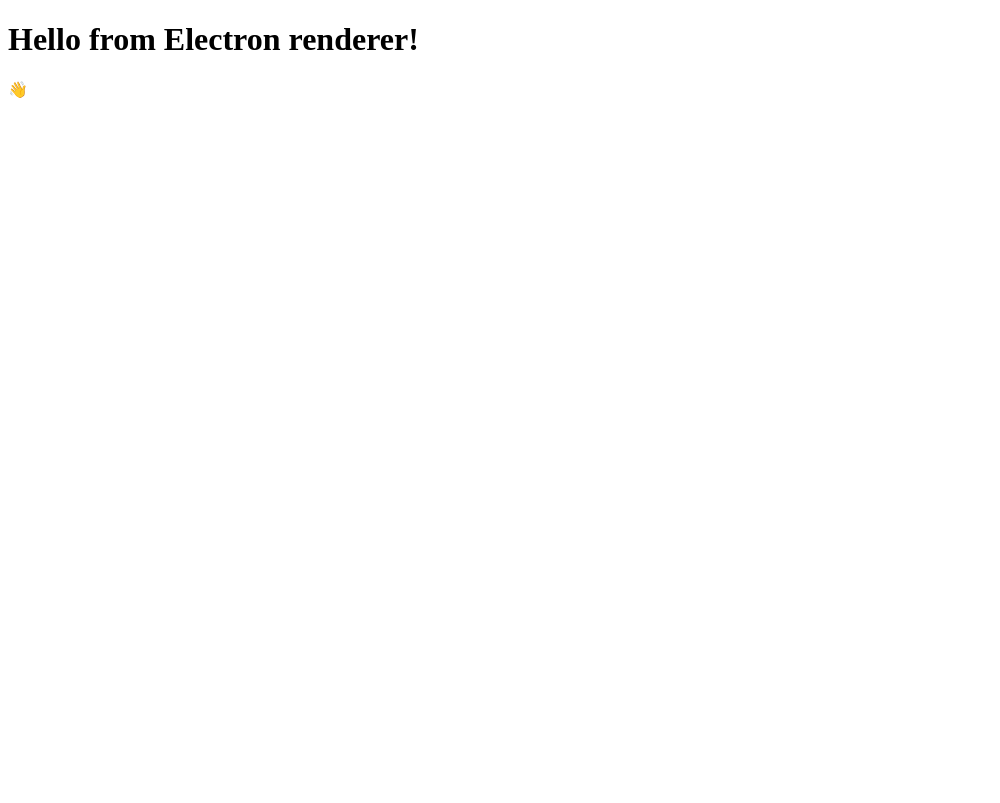
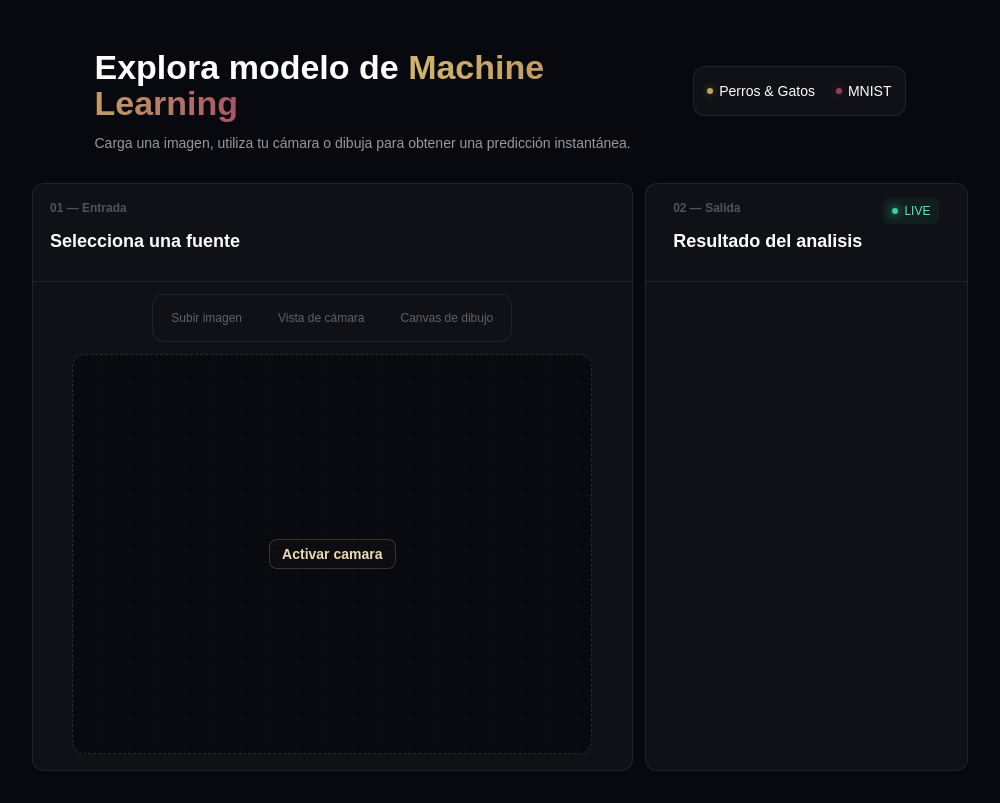
Before and after one commit to julian-bc/cs1-ws-lab1-de, an Electron app: page index.html in a window 1000 px wide. Drawn offline with Linux system fonts and the light colour scheme.

Commit message:
feat: add index window preliminar

```diff
--- a/index.html
+++ b/index.html
@@ -11,10 +11,59 @@
       http-equiv="X-Content-Security-Policy"
       content="default-src 'self'; script-src 'self'"
     />
-    <title>Hello from Electron renderer!</title>
+    <link rel="stylesheet" href="styles.css">
+    <title>LabCS</title>
   </head>
   <body>
-    <h1>Hello from Electron renderer!</h1>
-    <p>👋</p>
+    <section class="header">
+      <div>
+        <h1>Explora modelo de <span class="h1_bold">Machine <br>Learning</span></h1>
+        <p>Carga una imagen, utiliza tu cámara o dibuja para obtener una predicción instantánea.</p>
+      </div>
+
+      <ul class="box">
+        <li id="catsdogs"><span class="model-dot cyan"></span>Perros & Gatos</li>
+        <li id="mnist"><span class="model-dot violet"></span>MNIST</li>
+      </ul>
+    </section>
+
+    <main>
+      <section class="in box">
+        <div class="in_header">
+          <div class="in_header_title">
+            <span>01 — Entrada</span>
+            <h2>Selecciona una fuente</h2>
+          </div>
+        </div>
+
+        <div class="in_main">
+          <ul class="in_main_options">
+            <li>Subir imagen</li>
+            <li>Vista de cámara</li>
+            <li>Canvas de dibujo</li>
+          </ul>
+
+          <div class="in_main_input">
+            <button>Activar camara</button>
+          </div>
+        </div>
+      </section>
+
+      <section class="out box">
+        <div class="out_header">
+          <div class="out_header_title">
+            <span>02 — Salida</span>
+            <h2>Resultado del analisis</h2>
+          </div>
+
+          <div>
+            <span class="out_header_live"><span class="model-dot green"></span>LIVE</span>
+          </div>
+        </div>
+
+        <div class="out_result">
+        </div>
+      </section>
+    </main>
   </body>
 </html>
--- a/main.js
+++ b/main.js
@@ -93,8 +93,8 @@
   const win = new BrowserWindow({
     width: 1000,
     height: 720,
-    minWidth: 860,
-    minHeight: 600,
+    minWidth: 1000,
+    minHeight: 720,
     backgroundColor: '#08090e',
     title: 'CSLab',
     webPreferences: {
@@ -104,7 +104,7 @@
       sandbox: true
     }
   });
-  win.setMenuBarVisibility(false);
+  // win.setMenuBarVisibility(false);
   win.loadFile('index.html');
 }
 
--- /dev/null
+++ b/styles.css
@@ -0,0 +1,205 @@
+* {
+  box-sizing: border-box;
+}
+
+html,
+body {
+  margin: 0;
+  padding: 0;
+  width: 100%;
+  min-height: 100%;
+}
+
+ul,
+ol {
+  list-style: none;
+}
+
+body {
+  background: #08090e;
+  color: white;
+  font-family: Arial, Helvetica, sans-serif;
+  padding: 32px;
+}
+
+h1 {
+  font-size: 34px;
+  line-height: 1.05;
+  margin: 0;
+}
+
+.box {
+  background: #ffffff09;
+  border: 1px solid #ffffff14;
+  border-radius: 12px;
+}
+
+.header {
+  padding: 18px 0;
+}
+
+.header,
+main {
+  display: flex;
+  justify-content: space-evenly;
+}
+
+.header ul {
+  display: flex;
+  align-self: flex-start;
+  gap: 5px;
+  padding: 5px;
+}
+
+.header ul li {
+  min-height: 38px;
+  padding: 0 8px;
+}
+
+.header p {
+  font-size: 14px;
+  color: #999;
+}
+
+.h1_bold {
+  background: linear-gradient(
+    100deg,
+    rgb(209, 179, 109) 5%,
+    rgb(192, 150, 102) 55%,
+    rgb(167, 81, 101)
+  );
+
+  -webkit-background-clip: text;
+  background-clip: text;
+  -webkit-text-fill-color: transparent;
+}
+
+.header li,
+.out_header_live {
+  display: flex;
+  justify-content: center;
+  align-items: center;
+  gap: 6px;
+  font-size: 14px;
+}
+
+.model-dot {
+  display: inline-block;
+  width: 6px;
+  height: 6px;
+  border-radius: 50%;
+}
+
+.model-dot.violet {
+  box-shadow: rgba(147, 65, 87, 0.45) 0 0 7px;
+  background: rgb(147, 65, 87);
+}
+
+.model-dot.cyan {
+  box-shadow: rgba(195, 163, 95, 0.45) 0 0 7px;
+  background: rgb(195, 163, 95);
+}
+
+main {
+  gap: 12px
+}
+
+main .in {
+  width: 65%;
+}
+
+main .out {
+  width: 35%;
+}
+
+.in_main_options {
+  display: flex;
+  margin: 16px auto;
+  align-items: center;
+  justify-content: center;
+  padding: 4px 6px;
+  gap: 12px;
+  border: 1px solid #ffffff14;
+  border-radius: 12px;
+  margin: 16px;
+  height: fit-content;
+  width: fit-content;
+  margin: 12px auto;
+}
+
+.in_main_options li {
+  text-align: center;
+  color: #ffffff57;
+  /* border: 1px solid #ffffff14; */
+  /* border-radius: 12px; */
+  padding: 12px 12px;
+  font-size: 12px;
+}
+
+.in_main_input {
+  width: 70%;
+  margin: 0 auto;
+  background-color: #03050a80;
+  background-image: linear-gradient(#c3a35f05 1px, #0000 1px), linear-gradient(90deg, #c3a35f05 1px, #0000 1px), none;
+  background-position: 0 0, 0 0, 0 0;
+  background-repeat: repeat, repeat, repeat;
+  background-size: 28px 28px;
+  width: 520px;
+  height: 400px;
+  border: 1px dashed #d1b36d33;
+  border-radius: 13px;
+  display: flex;
+  justify-content: center;
+  align-items: center;
+  margin-bottom: 16px;
+}
+
+.in_main_input button {
+  padding: 6px 12px;
+  color: #eadcae;
+  background: #c3a35f05;
+  font-size: 14px;
+  font-weight: bold;
+  border-radius: 8px;
+  border-width: 1px;
+  border-style: solid;
+  border-color: rgba(209, 179, 109, 0.24);
+  cursor: pointer;
+}
+
+.out_header,
+.in_header {
+  padding: 14px 17px;
+  border-bottom: 1px solid #ffffff13;
+}
+
+.out_header h2,
+.in_header h2 {
+ font-size: 18px;
+}
+
+.out_header span:first-child,
+.in_header span:first-child {
+ font-size: 12px;
+ color: #ffffff47;
+ font-weight: bolder;
+}
+
+.out_header {
+  display: flex;
+  justify-content: space-around;
+}
+
+.out_header_live {
+  padding: 6px 9px;
+  background-color: #34D3990f;
+  color: #66e7b7 !important;
+  font-weight: 400 !important;
+  border-radius: 6px;
+  gap: 6px;
+}
+
+.model-dot.green {
+  box-shadow: rgb(52, 211, 153) 0px 0px 8px;
+  background: rgb(52, 211, 153);
+}
```
Also changed, not shown: renderer.js (added).
